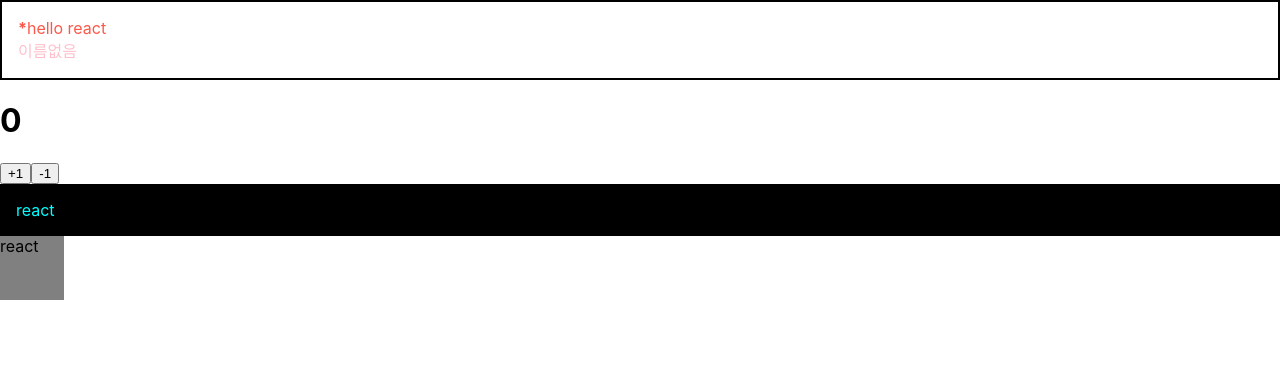
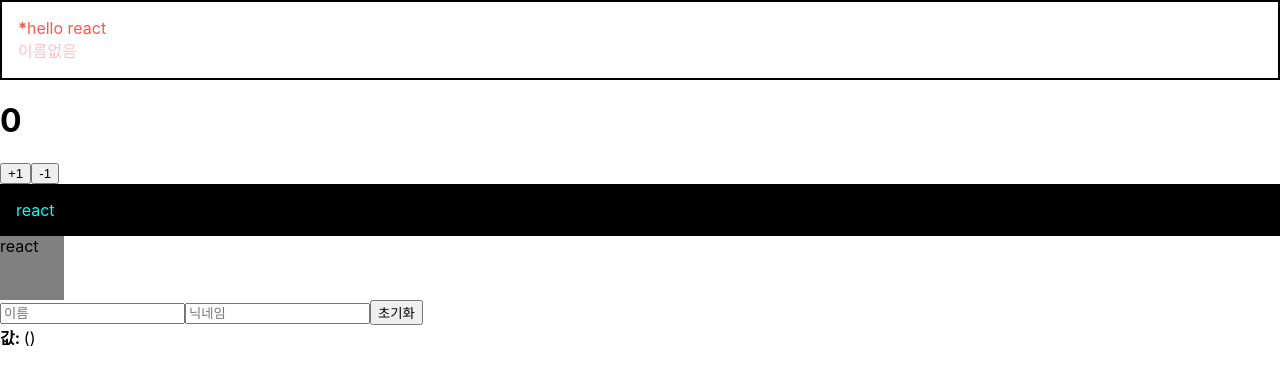
Before and after one commit to EtErNaLiFe12/react-prac, a React (Create React App) app: page / in a window 1280 px wide. Shown: the top 384 px of the page. Built offline with nearby package versions, Linux system fonts and the light colour scheme.

Commit message:
input 상태 관리

```diff
--- a/src/App.js
+++ b/src/App.js
@@ -3,6 +3,7 @@
 import Wrapper from './Wrapper';
 import './App.css'
 import Counter from './Counter';
+import InputSample from './InputSample';
 
 
 function App() {
@@ -21,9 +22,11 @@
        <Hello color="pink"/>
      </Wrapper>
      <Counter/>
+
      {/* <button style={{width:50, height:20}}>click</button> */}
      <div style={style}>{message}</div>
      <div className="gray-box">{message}</div>
+     <InputSample/>
     </>
   );
 }
--- /dev/null
+++ b/src/InputSample.js
@@ -0,0 +1,57 @@
+import React, { useState } from 'react';
+
+export default function InputSample() {
+
+  // const [text, setText] = useState('');
+
+  // const onChange = (e) => {
+  //   setText(e.target.value);
+  // }
+
+  // const onReset = () => {
+  //   setText('');
+  // }
+  // return (
+  //   <div>
+  //    <input onChange={onChange} value={text}/>
+  //    <button onClick={onReset}>초기화</button>
+  //    <div>
+  //      <b>값: </b>
+  //       {text}
+  //    </div>
+  //   </div>
+  // );
+  const [inputs, setInputs] = useState({
+    name: '',
+    nickname: '',
+  }); // 객체 상태를 업데이트 해줌
+
+  const {name, nickname} = inputs; // 비구조 할당
+
+  const onChange = (e) => {
+    const { name, value } = e.target; //비구조할당
+    setInputs({
+      ...inputs, //spread 문법으로 객체 데이터 복사하여 가져오고
+      [name]: value, // 업데이트를 해준다. 여기서 [name]은 문자로 인식을 안하게 하기위함임. // 불변성을 지키기위함
+    });
+
+  }
+
+  const onReset = () => {
+    setInputs({
+      name: '',
+      nickname: '',
+    })
+  }
+  return (
+    <div>
+     <input name="name" placeholder="이름" onChange={onChange} value={name}/>
+     <input name="nickname" placeholder="닉네임" onChange={onChange} value={nickname}/>
+     <button onClick={onReset}>초기화</button>
+     <div>
+       <b>값: </b>
+       {name} ({nickname})
+     </div>
+    </div>
+  );
+}
```
